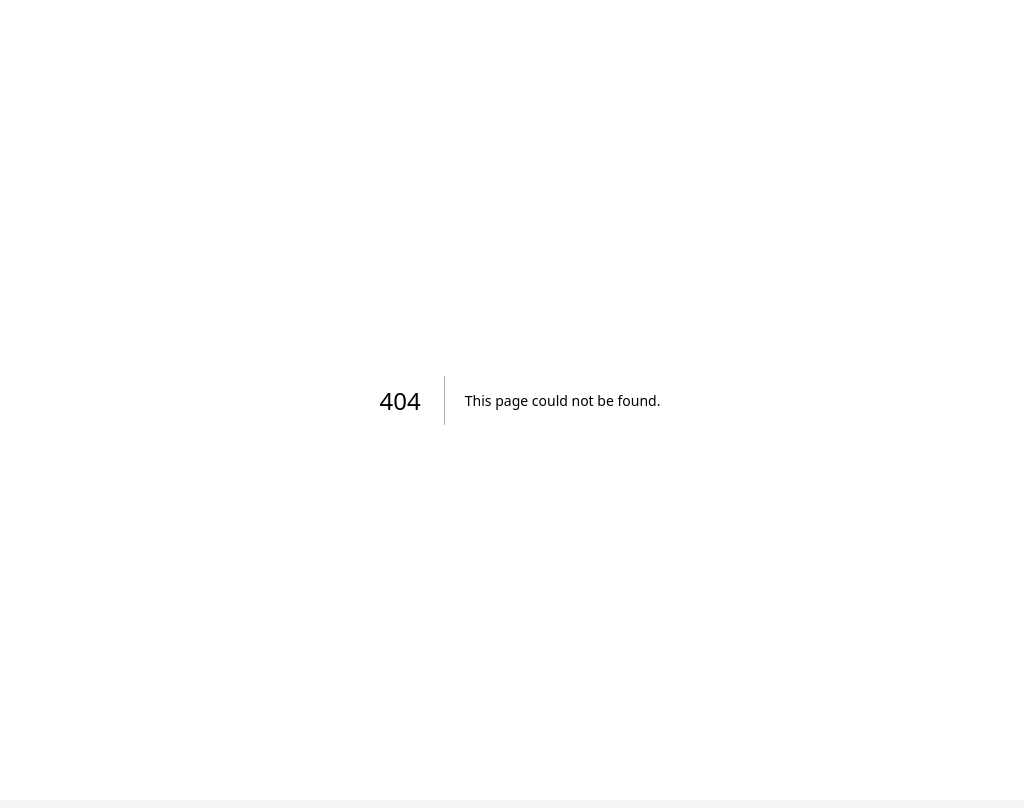
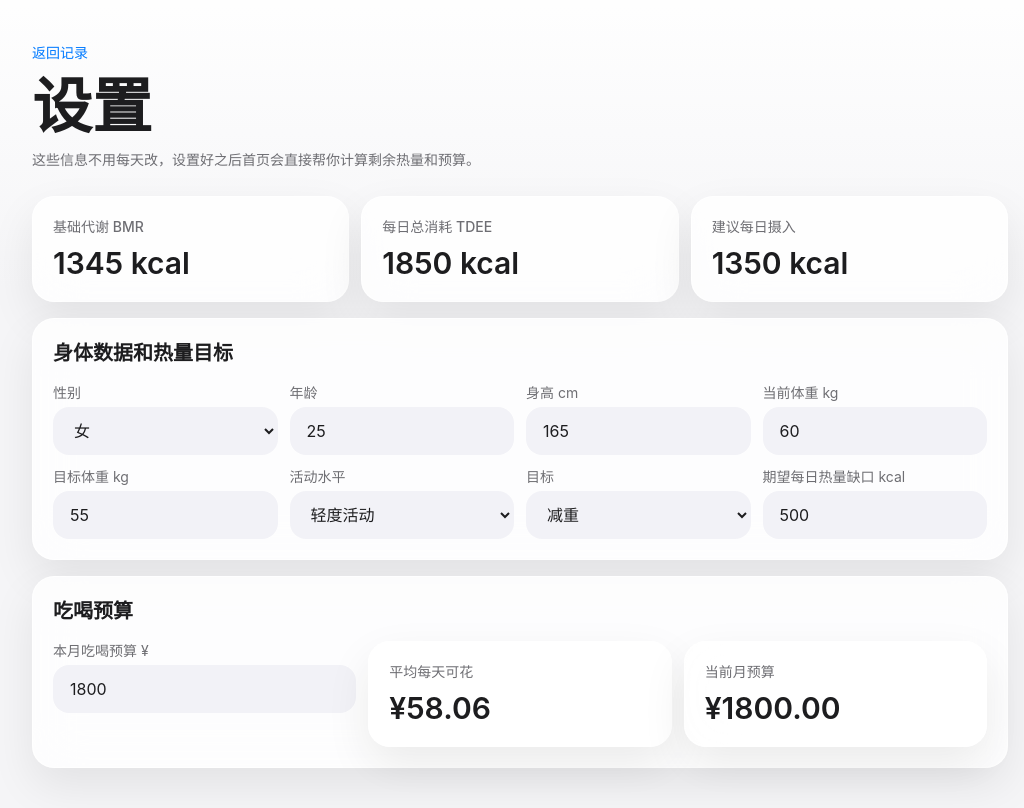
Before and after one commit to eureka777-ai/Eatcost, a Next.js app: page /settings in a window 1280 px wide. Before the commit this address had no page. Shown: the whole page, without its empty margins (120-1144 px from the left). Built offline with nearby package versions, Linux system fonts and the light colour scheme.

Commit message:
Add files via upload

```diff
--- a/app/page.tsx
+++ b/app/page.tsx
@@ -132,7 +132,6 @@ export default function Home() {
   const [exerciseForm, setExerciseForm] = useState(defaultExercise);
   const [editingFoodId, setEditingFoodId] = useState<string | null>(null);
   const [editingExerciseId, setEditingExerciseId] = useState<string | null>(null);
-  const [bodyOpen, setBodyOpen] = useState(false);
   const [foodMoreOpen, setFoodMoreOpen] = useState(false);
   const [exerciseOpen, setExerciseOpen] = useState(false);
 
@@ -243,12 +242,17 @@ export default function Home() {
 
   return (
     <main className="mx-auto max-w-6xl px-4 py-6 sm:px-6 lg:py-10">
-      <header className="mb-6 flex flex-col gap-3 sm:flex-row sm:items-end sm:justify-between">
+      <header className="mb-6 flex flex-col gap-4 sm:flex-row sm:items-end sm:justify-between">
         <div>
-          <p className="text-sm font-semibold text-apple">Eatcost</p>
-          <h1 className="text-3xl font-semibold text-ink sm:text-5xl">今天还能吃多少？</h1>
+          <h1 className="text-5xl font-semibold text-ink sm:text-7xl">Eatcost</h1>
+          <p className="mt-3 text-xl font-semibold text-ink sm:text-2xl">今天吃了多少钱？</p>
         </div>
-        <p className="max-w-sm text-sm leading-6 text-muted sm:text-right">记录吃喝、热量和运动，顺手看看今天还能花多少钱。</p>
+        <div className="flex flex-col gap-3 sm:items-end">
+          <p className="max-w-sm text-sm leading-6 text-muted sm:text-right">打开就记一餐，顺手看看今天还能吃多少、还能花多少钱。</p>
+          <a className="w-fit rounded-full bg-[#f2f2f7] px-4 py-2 text-sm font-medium text-apple transition hover:bg-white" href="/settings">
+            设置身体数据和预算
+          </a>
+        </div>
       </header>
 
       <section className="grid gap-3 sm:grid-cols-2 lg:grid-cols-4">
@@ -409,33 +413,6 @@ export default function Home() {
         </div>
       </Card>
 
-      <section className="mt-4 overflow-hidden rounded-[22px] border border-white/70 bg-paper shadow-soft backdrop-blur-xl">
-        <button
-          className="flex w-full items-center justify-between gap-4 px-5 py-5 text-left transition hover:bg-white/50"
-          onClick={() => setBodyOpen((open) => !open)}
-        >
-          <span>
-            <span className="block text-base font-semibold text-ink">身体数据、热量目标和预算</span>
-            <span className="mt-1 block text-sm text-muted">
-              BMR {metrics.bmr} kcal · TDEE {metrics.tdee} kcal · 建议摄入 {metrics.suggestedIntake} kcal · 月预算 {money(body.monthlyBudget)}
-            </span>
-          </span>
-          <span className="shrink-0 rounded-full bg-[#f2f2f7] px-3 py-1 text-sm font-medium text-muted">{bodyOpen ? "收起" : "展开"}</span>
-        </button>
-        {bodyOpen && (
-          <div className="grid gap-3 border-t border-line/70 p-5 sm:grid-cols-2 lg:grid-cols-4">
-            <Select label="性别" value={body.gender} options={["女", "男"]} onChange={(value) => setBody({ ...body, gender: value as BodyData["gender"] })} />
-            <Field label="年龄" value={body.age} onChange={(value) => setBody({ ...body, age: Number(value) })} />
-            <Field label="身高 cm" value={body.height} onChange={(value) => setBody({ ...body, height: Number(value) })} />
-            <Field label="当前体重 kg" value={body.currentWeight} onChange={(value) => setBody({ ...body, currentWeight: Number(value) })} />
-            <Field label="目标体重 kg" value={body.targetWeight} onChange={(value) => setBody({ ...body, targetWeight: Number(value) })} />
-            <Select label="活动水平" value={body.activity} options={Object.keys(activityFactors)} onChange={(value) => setBody({ ...body, activity: value as Activity })} />
-            <Select label="目标" value={body.goal} options={["维持体重", "减重", "增重"]} onChange={(value) => setBody({ ...body, goal: value as Goal })} />
-            <Field label="期望每日热量缺口 kcal" value={body.targetDeficit} onChange={(value) => setBody({ ...body, targetDeficit: Number(value) })} />
-            <Field label="本月吃喝预算 ¥" value={body.monthlyBudget} step="1" onChange={(value) => setBody({ ...body, monthlyBudget: Number(value) })} />
-          </div>
-        )}
-      </section>
     </main>
   );
 }
--- /dev/null
+++ b/app/settings/page.tsx
@@ -0,0 +1,189 @@
+"use client";
+
+import { useEffect, useMemo, useState } from "react";
+
+type Activity = "久坐" | "轻度活动" | "中度活动" | "高度活动";
+type Goal = "维持体重" | "减重" | "增重";
+
+type BodyData = {
+  gender: "女" | "男";
+  age: number;
+  height: number;
+  currentWeight: number;
+  targetWeight: number;
+  activity: Activity;
+  goal: Goal;
+  targetDeficit: number;
+  monthlyBudget: number;
+};
+
+const defaultBody: BodyData = {
+  gender: "女",
+  age: 25,
+  height: 165,
+  currentWeight: 60,
+  targetWeight: 55,
+  activity: "轻度活动",
+  goal: "减重",
+  targetDeficit: 500,
+  monthlyBudget: 1800
+};
+
+const activityFactors: Record<Activity, number> = {
+  久坐: 1.2,
+  轻度活动: 1.375,
+  中度活动: 1.55,
+  高度活动: 1.725
+};
+
+function loadBody() {
+  if (typeof window === "undefined") return defaultBody;
+  const raw = window.localStorage.getItem("eatcost.body");
+  if (!raw) return defaultBody;
+  try {
+    return { ...defaultBody, ...JSON.parse(raw) } as BodyData;
+  } catch {
+    return defaultBody;
+  }
+}
+
+function money(value: number) {
+  return `¥${value.toFixed(2)}`;
+}
+
+function round(value: number) {
+  return Math.round(Number.isFinite(value) ? value : 0);
+}
+
+export default function SettingsPage() {
+  const [ready, setReady] = useState(false);
+  const [body, setBody] = useState(defaultBody);
+
+  useEffect(() => {
+    setBody(loadBody());
+    setReady(true);
+  }, []);
+
+  useEffect(() => {
+    if (!ready) return;
+    localStorage.setItem("eatcost.body", JSON.stringify(body));
+  }, [body, ready]);
+
+  const metrics = useMemo(() => {
+    const bmr =
+      body.gender === "男"
+        ? 10 * body.currentWeight + 6.25 * body.height - 5 * body.age + 5
+        : 10 * body.currentWeight + 6.25 * body.height - 5 * body.age - 161;
+    const tdee = bmr * activityFactors[body.activity];
+    const suggestedIntake =
+      body.goal === "增重" ? tdee + Math.abs(body.targetDeficit) : tdee - body.targetDeficit;
+    return { bmr: round(bmr), tdee: round(tdee), suggestedIntake: round(suggestedIntake) };
+  }, [body]);
+
+  const daysInMonth = new Date(new Date().getFullYear(), new Date().getMonth() + 1, 0).getDate();
+  const dailyBudget = body.monthlyBudget / daysInMonth;
+
+  return (
+    <main className="mx-auto max-w-5xl px-4 py-6 sm:px-6 lg:py-10">
+      <header className="mb-6 flex flex-col gap-4 sm:flex-row sm:items-end sm:justify-between">
+        <div>
+          <a className="text-sm font-medium text-apple" href="/">
+            返回记录
+          </a>
+          <h1 className="mt-3 text-4xl font-semibold text-ink sm:text-6xl">设置</h1>
+          <p className="mt-3 text-sm leading-6 text-muted">这些信息不用每天改，设置好之后首页会直接帮你计算剩余热量和预算。</p>
+        </div>
+      </header>
+
+      <section className="grid gap-3 sm:grid-cols-3">
+        <Stat title="基础代谢 BMR" value={`${metrics.bmr} kcal`} />
+        <Stat title="每日总消耗 TDEE" value={`${metrics.tdee} kcal`} />
+        <Stat title="建议每日摄入" value={`${metrics.suggestedIntake} kcal`} />
+      </section>
+
+      <section className="mt-4 rounded-[22px] border border-white/70 bg-paper p-5 shadow-soft backdrop-blur-xl">
+        <h2 className="mb-4 text-xl font-semibold text-ink">身体数据和热量目标</h2>
+        <div className="grid gap-3 sm:grid-cols-2 lg:grid-cols-4">
+          <Select label="性别" value={body.gender} options={["女", "男"]} onChange={(value) => setBody({ ...body, gender: value as BodyData["gender"] })} />
+          <Field label="年龄" value={body.age} onChange={(value) => setBody({ ...body, age: Number(value) })} />
+          <Field label="身高 cm" value={body.height} onChange={(value) => setBody({ ...body, height: Number(value) })} />
+          <Field label="当前体重 kg" value={body.currentWeight} onChange={(value) => setBody({ ...body, currentWeight: Number(value) })} />
+          <Field label="目标体重 kg" value={body.targetWeight} onChange={(value) => setBody({ ...body, targetWeight: Number(value) })} />
+          <Select label="活动水平" value={body.activity} options={Object.keys(activityFactors)} onChange={(value) => setBody({ ...body, activity: value as Activity })} />
+          <Select label="目标" value={body.goal} options={["维持体重", "减重", "增重"]} onChange={(value) => setBody({ ...body, goal: value as Goal })} />
+          <Field label="期望每日热量缺口 kcal" value={body.targetDeficit} onChange={(value) => setBody({ ...body, targetDeficit: Number(value) })} />
+        </div>
+      </section>
+
+      <section className="mt-4 rounded-[22px] border border-white/70 bg-paper p-5 shadow-soft backdrop-blur-xl">
+        <h2 className="mb-4 text-xl font-semibold text-ink">吃喝预算</h2>
+        <div className="grid gap-3 sm:grid-cols-[1fr_1fr_1fr]">
+          <Field label="本月吃喝预算 ¥" value={body.monthlyBudget} step="1" onChange={(value) => setBody({ ...body, monthlyBudget: Number(value) })} />
+          <Stat title="平均每天可花" value={money(dailyBudget)} />
+          <Stat title="当前月预算" value={money(body.monthlyBudget)} />
+        </div>
+      </section>
+    </main>
+  );
+}
+
+function Stat({ title, value }: { title: string; value: string }) {
+  return (
+    <div className="rounded-[22px] border border-white/70 bg-paper p-5 shadow-soft backdrop-blur-xl">
+      <p className="text-sm font-medium text-muted">{title}</p>
+      <p className="mt-2 text-3xl font-semibold text-ink">{value}</p>
+    </div>
+  );
+}
+
+function Field({
+  label,
+  value,
+  onChange,
+  step = "1"
+}: {
+  label: string;
+  value: number;
+  onChange: (value: string) => void;
+  step?: string;
+}) {
+  return (
+    <label>
+      <span className="mb-1 block text-sm text-muted">{label}</span>
+      <input
+        className="h-12 w-full rounded-2xl border border-transparent bg-[#f2f2f7] px-4 text-ink outline-none transition focus:border-apple/40 focus:bg-white focus:ring-4 focus:ring-apple/10"
+        type="number"
+        step={step}
+        value={value}
+        onChange={(event) => onChange(event.target.value)}
+      />
+    </label>
+  );
+}
+
+function Select({
+  label,
+  value,
+  options,
+  onChange
+}: {
+  label: string;
+  value: string;
+  options: string[];
+  onChange: (value: string) => void;
+}) {
+  return (
+    <label>
+      <span className="mb-1 block text-sm text-muted">{label}</span>
+      <select
+        className="h-12 w-full rounded-2xl border border-transparent bg-[#f2f2f7] px-4 text-ink outline-none transition focus:border-apple/40 focus:bg-white focus:ring-4 focus:ring-apple/10"
+        value={value}
+        onChange={(event) => onChange(event.target.value)}
+      >
+        {options.map((option) => (
+          <option key={option}>{option}</option>
+        ))}
+      </select>
+    </label>
+  );
+}
```
